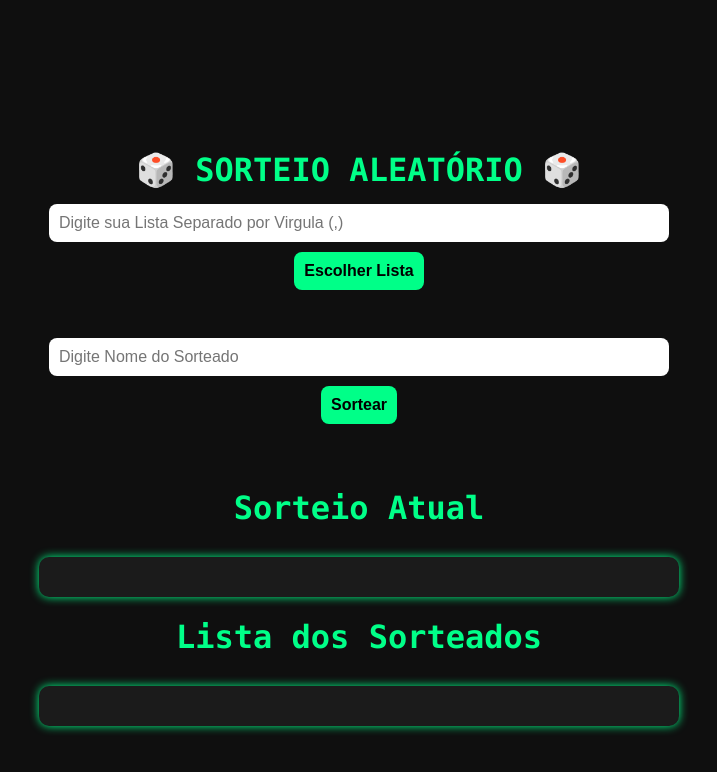
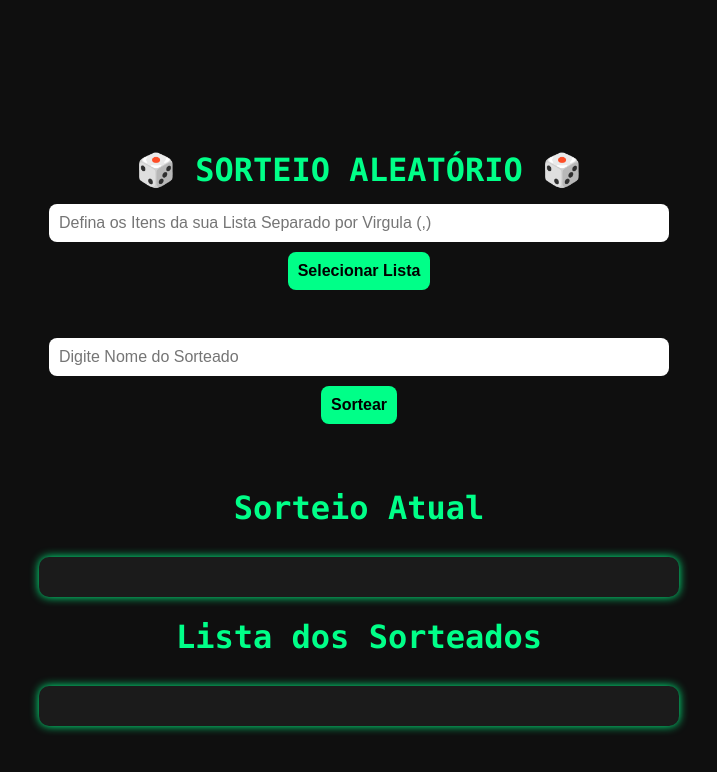
Before and after one commit to RianCAndrade/sorteio-aleatorio-novo, a plain HTML site: page index.html in a window 1280 px wide. Shown: the whole page, without its empty margins (281-998 px from the left). Drawn offline with Linux system fonts and the light colour scheme.

Commit message:
Alteração feitas no Input e button do html

```diff
--- a/index.html
+++ b/index.html
@@ -8,8 +8,8 @@
 </head>
 <body>
     <h1>🎲 SORTEIO ALEATÓRIO 🎲</h1>
-    <input type="text" id="lista" placeholder="Digite sua Lista Separado por Virgula (,)">
-    <button id="escolherlista">Escolher Lista</button>
+    <input type="text" id="lista" placeholder="Defina os Itens da sua Lista Separado por Virgula (,)">
+    <button id="escolherlista">Selecionar Lista</button>
     <br><br>
     <input type="text" id="nome" placeholder="Digite Nome do Sorteado">
     <button id="sortear">Sortear</button>
```
